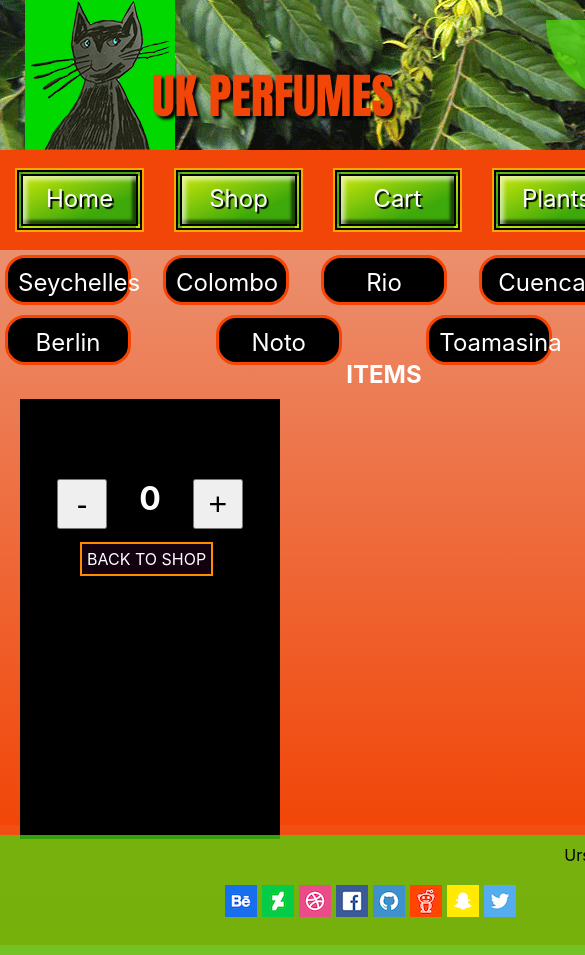
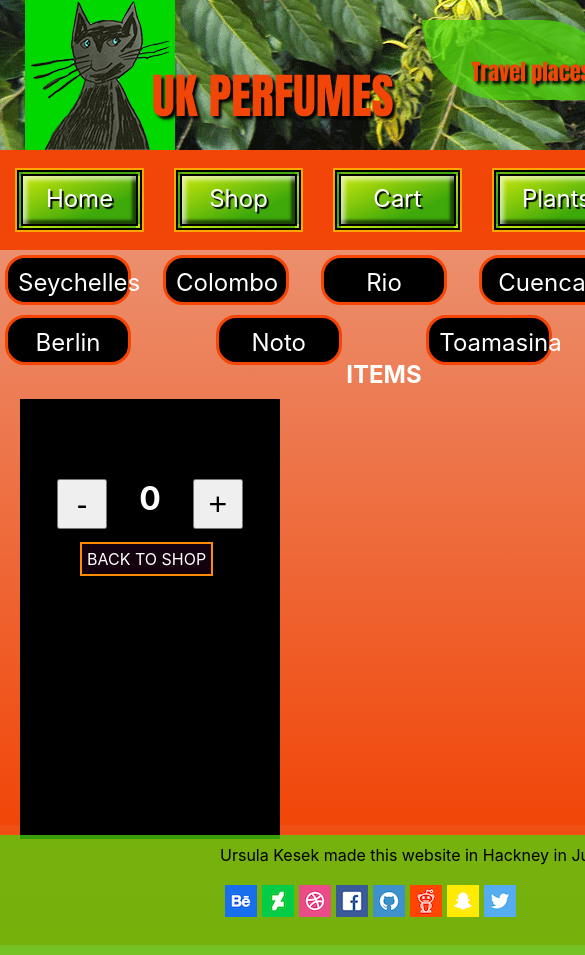
Before and after one commit to GiacomoSorbi/UrsulaKesek-module-ii, a React (Create React App) app: page /cartp in a window 390 px wide. Shown: the top 955 px of the page, 585 px wide, since content can reach past the window. Built offline with nearby package versions, Linux system fonts and the light colour scheme.

Commit message:
edited css for header/footer and home page

```diff
--- a/src/components/Footer/Footer.css
+++ b/src/components/Footer/Footer.css
@@ -6,21 +6,21 @@
   bottom: 0;
   right: 0;
 }
- p {
-   position: relative;
+p {
+  position: relative;
   top: 10px;
-  left:500px;
+  left: 500px;
   width: 500px;
 }
-.contact{
-  font-size:1.5em;
+.contact {
+  font-size: 1.5em;
 }
-.icon{
-  margin-left:5px;
+.icon {
+  margin-left: 5px;
 }
-.sm{
+.sm {
   position: relative;
-  left:1050px;
+  left: 1050px;
 }
 @media screen and (max-width: 768px) {
   .footer {
@@ -30,8 +30,8 @@
     top: 10px;
   }
   footer p {
-    text-align: center;
-    margin: 0px 30px;
+    position: relative;
+    left: 220px;
   }
   .sm {
     top: 30px;
--- a/src/components/Header/Header.css
+++ b/src/components/Header/Header.css
@@ -3,7 +3,6 @@
   flex-direction: row;
   background-image:url(Images/ylang1.png);
   height: 150px;
-  overflow:hidden;
 }
 .green {
   position: relative;
@@ -39,10 +38,10 @@ h1 {
 @keyframes slide
   {
   from{
-      transform:translateX(-30px);
+      transform:translateX(-60px);
   }
   to{
-    transform: translateX(600px);
+    transform: translateX(170px);
   }
   }
 
@@ -65,27 +64,21 @@ h1 {
   @media screen and (max-width: 768px) {
     .box1{
     width:800px;
-    height:120px;
+    height:150px;
     background-color: rgba(78, 211, 12, 0.755);
     z-index: 0;
     border-radius:0px 170px 0px 170px ;
     position: relative;
     top:15px;
     left:90px;
-    animation-name:slide ;
-    animation-duration:5s ;
-    animation-iteration-count:4;
-    animation-direction: alternate;
-    animation-delay:2s ;
-    animation-timing-function: ease-in-out;
+    animation:none;
   }
-  @keyframes slide
-  {
-  from{
-      transform:translateX(-30px);
+  .exotic{
+    font-size:1.4em;
+    left:50px;
+
   }
-  to{
-    transform: translateX(200px);
+  .pb75{
+    visibility: hidden;
   }
   }
-  }
--- a/src/pages/HomePage/HomePage.css
+++ b/src/pages/HomePage/HomePage.css
@@ -109,6 +109,15 @@ h2.hph2 {
     height:100px;
     width:100px;
   }
+  .contact{
+    position: relative;
+    bottom:300px;
+    text-align: center;
+    color:white;
+    text-decoration:none ;
+    font-size:1.5em;
+    }
+
   .front2 {
     margin: 10px;
     visibility: visible;
```
